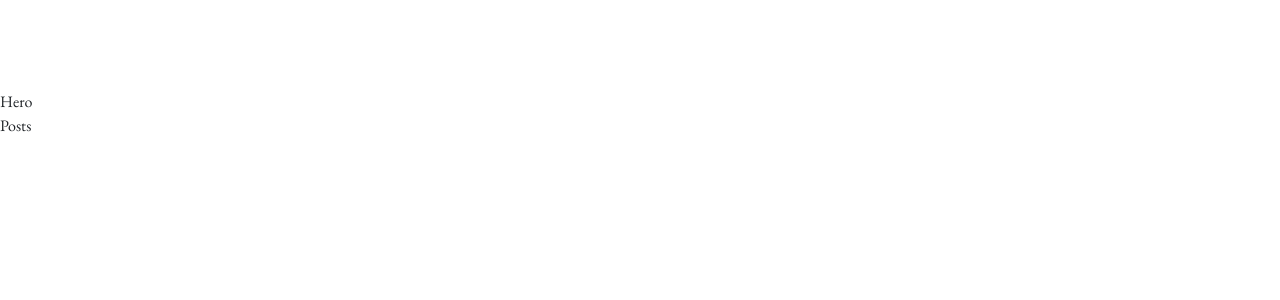
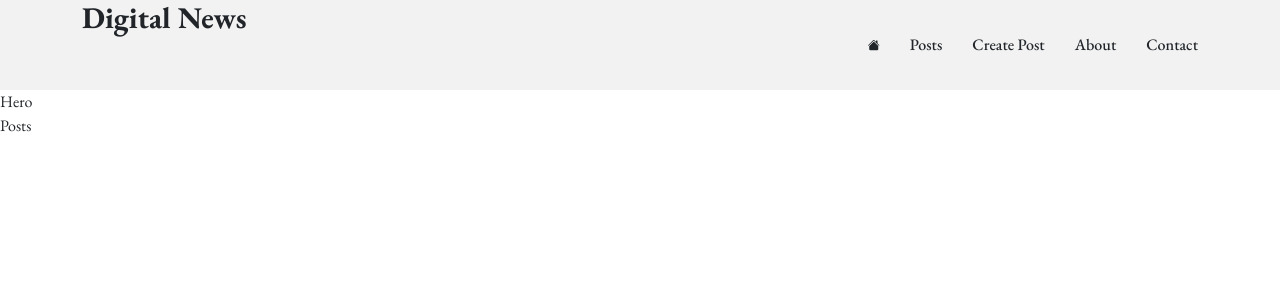
Before and after one commit to spriveen/-Digital-news-app, a Next.js app in the folder my-app/: page / in a window 1280 px wide. Shown: the top 300 px of the page. Built offline with nearby package versions, Linux system fonts and the light colour scheme.

Commit message:
update nav.tsx

```diff
--- a/my-app/src/app/layout.tsx
+++ b/my-app/src/app/layout.tsx
@@ -8,7 +8,10 @@ import 'bootstrap/dist/css/bootstrap.css';
 import 'aos/dist/aos.css';
 
 import type { Metadata } from "next";
-import { EB_Garamond } from "next/font/google"; // Remove duplicate import
+import { EB_Garamond } from "next/font/google";
+
+import Header from '@/components/Header'; // Ensure the path is correct
+
 import './variables.css';
 import "./globals.css";
 
@@ -31,6 +34,7 @@ export default function RootLayout({
   return (
     <html lang="en">
       <body className={`${ebGaramond.variable}`}> {/* Use ebGaramond here */}
+        <Header /> {/* Ensure Header component path is correct */}
         {children}
       </body>
     </html>
--- /dev/null
+++ b/my-app/src/components/Header.tsx
@@ -0,0 +1,22 @@
+'use client';
+
+import React,{useState} from 'react';
+import './header.css';
+import Nav from './Nav';
+
+
+export default function Header() {
+  return(
+    <header id='header'
+    className='header d-flex algin-items-center fixed-top'
+    >
+   <div className='container-flud container-xl d-flex algin-items-center justify-content-between'>
+    <a href='/' className='logo d-flex algin-items-center'>
+    {/* <img src='' alt='' */}
+    <h1>Digital News</h1>
+    </a>
+    <Nav />
+    </div>
+    </header>
+  )
+  }
--- /dev/null
+++ b/my-app/src/components/Nav.tsx
@@ -0,0 +1,28 @@
+import React from 'react';
+import { navs } from '@/data/data';
+import './nav.css';
+import Link from 'next/link';
+
+export default function Nav() {
+  return (
+    <nav id='navbar' className='navbar'>
+        <ul>
+            {
+                navs.map((nav) => (
+                    <li key={nav.id}>
+                        <Link href={nav.link}>
+                        {
+                            nav.name==='Home' ? (
+                     <i className="bi bi-house-fill"></i>
+                            ):(
+                     nav.name
+                        )}
+                        </Link>
+                    </li>
+                ))
+            }
+        </ul>
+
+    </nav>
+  )
+}
--- /dev/null
+++ b/my-app/src/components/header.css
@@ -0,0 +1,25 @@
+/*--------------------------------------------------------------
+# Header
+--------------------------------------------------------------*/
+.header {
+    height: 90px;
+    transition: all 0.5s;
+    z-index: 997;
+    background: #f2f2f2;
+  }
+
+  .header.sticked {
+    height: 70px;
+  }
+
+  .header .logo img {
+    max-height: 40px;
+    margin-right: 6px;
+  }
+
+  .header .logo h1 {
+    font-size: 30px;
+    font-weight: 700;
+    color: var(--color-default);
+    font-family: var(--font-primary);
+  }
--- /dev/null
+++ b/my-app/src/components/nav.css
@@ -0,0 +1,238 @@
+/*--------------------------------------------------------------
+# Desktop Navigation
+--------------------------------------------------------------*/
+@media (min-width: 1280px) {
+    .navbar {
+      padding: 0;
+    }
+
+    .navbar ul {
+      margin: 0;
+      padding: 0;
+      display: flex;
+      list-style: none;
+      align-items: center;
+    }
+
+    .navbar li {
+      position: relative;
+    }
+
+    .navbar a,
+    .navbar a:focus {
+      display: flex;
+      align-items: center;
+      justify-content: space-between;
+      padding: 10px 0 10px 30px;
+      font-family: var(--font-primary);
+      font-size: 16px;
+      font-weight: 500;
+      color: rgba(var(--color-default-rgb), 1);
+      white-space: nowrap;
+      transition: 0.3s;
+    }
+
+    .navbar a i,
+    .navbar a:focus i {
+      font-size: 12px;
+      line-height: 0;
+      margin-left: 5px;
+    }
+
+    .navbar a:hover,
+    .navbar .active,
+    .navbar .active:focus,
+    .navbar li:hover > a {
+      color: var(--color-default);
+    }
+
+    .navbar .getstarted,
+    .navbar .getstarted:focus {
+      background: var(--color-primary);
+      padding: 8px 20px;
+      margin-left: 30px;
+      border-radius: 4px;
+      color: var(--color-white);
+    }
+
+    .navbar .getstarted:hover,
+    .navbar .getstarted:focus:hover {
+      color: var(--color-white);
+      background: rgba(var(--color-primary-rgb), 0.8);
+    }
+
+    .navbar .dropdown ul {
+      display: block;
+      position: absolute;
+      left: 14px;
+      top: calc(100% + 30px);
+      margin: 0;
+      padding: 10px 0;
+      z-index: 99;
+      opacity: 0;
+      visibility: hidden;
+      background: var(--color-white);
+      box-shadow: 0px 0px 30px rgba(127, 137, 161, 0.25);
+      transition: 0.3s;
+      border-radius: 4px;
+    }
+
+    .navbar .dropdown ul li {
+      min-width: 200px;
+    }
+
+    .navbar .dropdown ul a {
+      padding: 10px 20px;
+      font-size: 15px;
+      text-transform: none;
+      font-weight: 400;
+    }
+
+    .navbar .dropdown ul a i {
+      font-size: 12px;
+    }
+
+    .navbar .dropdown ul a:hover,
+    .navbar .dropdown ul .active:hover,
+    .navbar .dropdown ul li:hover > a {
+      color: var(--color-primary);
+    }
+
+    .navbar .dropdown:hover > ul {
+      opacity: 1;
+      top: 100%;
+      visibility: visible;
+    }
+
+    .navbar .dropdown .dropdown ul {
+      top: 0;
+      left: calc(100% - 30px);
+      visibility: hidden;
+    }
+
+    .navbar .dropdown .dropdown:hover > ul {
+      opacity: 1;
+      top: 0;
+      left: 100%;
+      visibility: visible;
+    }
+  }
+
+  @media (min-width: 1280px) and (max-width: 1366px) {
+    .navbar .dropdown .dropdown ul {
+      left: -90%;
+    }
+
+    .navbar .dropdown .dropdown:hover > ul {
+      left: -100%;
+    }
+  }
+
+  .mobile-nav-toggle {
+    display: none;
+  }
+
+  /*--------------------------------------------------------------
+    # Mobile Navigation
+    --------------------------------------------------------------*/
+  @media (max-width: 1279px) {
+    .navbar {
+      padding: 0;
+      z-index: 9997;
+    }
+
+    .navbar ul {
+      display: none;
+      position: absolute;
+      inset: 55px 15px 15px 15px;
+      padding: 10px 0;
+      margin: 0;
+      border-radius: 10px;
+      background-color: var(--color-white);
+      overflow-y: auto;
+      transition: 0.3s;
+      z-index: 9998;
+    }
+
+    .navbar a,
+    .navbar a:focus {
+      display: flex;
+      align-items: center;
+      justify-content: space-between;
+      padding: 10px 20px;
+      font-family: var(--font-primary);
+      font-size: 15px;
+      font-weight: 600;
+      color: var(--color-primary);
+      white-space: nowrap;
+      transition: 0.3s;
+    }
+
+    .navbar a i,
+    .navbar a:focus i {
+      font-size: 12px;
+      line-height: 0;
+      margin-left: 5px;
+    }
+
+    .navbar a:hover,
+    .navbar .active,
+    .navbar .active:focus,
+    .navbar li:hover > a {
+      color: var(--color-primary);
+    }
+
+    .navbar .dropdown ul,
+    .navbar .dropdown .dropdown ul {
+      position: static;
+      display: none;
+      z-index: 99;
+      padding: 10px 0;
+      margin: 10px 20px;
+      background: var(--color-white);
+      transition: all 0.5s ease-in-out;
+      box-shadow: 0px 0px 30px rgba(var(--color-black-rgb), 0.1);
+    }
+
+    .navbar .dropdown > .dropdown-active,
+    .navbar .dropdown .dropdown > .dropdown-active {
+      display: block;
+    }
+
+    .mobile-nav-toggle {
+      display: inline-block;
+      color: var(--color-secondary);
+      font-size: 28px;
+      cursor: pointer;
+      line-height: 0;
+      transition: 0.5s;
+    }
+
+    .mobile-nav-toggle.bi-x {
+      color: var(--color-black);
+    }
+
+    .mobile-nav-active {
+      overflow: hidden;
+    }
+
+    .mobile-nav-active .mobile-nav-toggle {
+      position: fixed;
+      top: 15px;
+      right: 15px;
+      z-index: 9999;
+      color: var(--color-white);
+    }
+
+    .mobile-nav-active .navbar {
+      position: fixed;
+      overflow: hidden;
+      inset: 0;
+      background: rgba(var(--color-black-rgb), 0.6);
+      transition: 0.3s;
+    }
+
+    .mobile-nav-active .navbar > ul {
+      display: block;
+    }
+  }
--- /dev/null
+++ b/my-app/src/data/data.ts
@@ -0,0 +1,107 @@
+export const navs = [
+    {
+      id: 1,
+      name: 'Home',
+      link: '/',
+      active: true,
+    },
+    {
+      id: 2,
+      name: 'Posts',
+      link: '/postitems',
+      active: false,
+    },
+    {
+      id: 3,
+      name: 'Create Post',
+      link: '/createpostitems',
+      active: false,
+    },
+    {
+      id: 4,
+      name: 'About',
+      link: '/about',
+      active: false,
+    },
+    {
+      id: 5,
+      name: 'Contact',
+      link: '/contact',
+      active: false,
+    },
+  ];
+
+  export const scis = [
+    {
+      id: 1,
+      icon: 'bi-facebook',
+      link: '',
+    },
+    {
+      id: 2,
+      icon: 'bi-twitter-x',
+      link: '',
+    },
+    {
+      id: 3,
+      icon: 'bi-instagram',
+      link: '',
+    },
+  ];
+
+  export const heroSlides = [
+    {
+      id: 1,
+      bgImg: 'assets/img/post-slide-1.jpg',
+      title: 'The Best Homemade Masks for Face (keep the Pimples Away)',
+      brief: `Lorem ipsum dolor sit amet, consectetur adipisicing
+      elit. Quidem neque est mollitia! Beatae minima assumenda
+      repellat harum vero, officiis ipsam magnam obcaecati
+      cumque maxime inventore repudiandae quidem
+      necessitatibus rem atque.`,
+    },
+    {
+      id: 2,
+      bgImg: 'assets/img/post-slide-2.jpg',
+      title:
+        '17 Pictures of Medium Length Hair in Layers That Will Inspire Your New Haircut',
+      brief: `Lorem ipsum dolor sit amet, consectetur adipisicing
+      elit. Quidem neque est mollitia! Beatae minima assumenda
+      repellat harum vero, officiis ipsam magnam obcaecati
+      cumque maxime inventore repudiandae quidem
+      necessitatibus rem atque.`,
+    },
+    {
+      id: 3,
+      bgImg: 'assets/img/post-slide-3.jpg',
+      title: '9 Half-up/half-down Hairstyles for Long and Medium Hair',
+      brief: `Lorem ipsum dolor sit amet, consectetur adipisicing
+      elit. Quidem neque est mollitia! Beatae minima assumenda
+      repellat harum vero, officiis ipsam magnam obcaecati
+      cumque maxime inventore repudiandae quidem
+      necessitatibus rem atque.`,
+    },
+    {
+      id: 4,
+      bgImg: 'assets/img/post-slide-4.jpg',
+      title: '13 Amazing Poems from Shel Silverstein with Valuable Life Lessons',
+      brief: `Lorem ipsum dolor sit amet, consectetur adipisicing
+      elit. Quidem neque est mollitia! Beatae minima assumenda
+      repellat harum vero, officiis ipsam magnam obcaecati
+      cumque maxime inventore repudiandae quidem
+      necessitatibus rem atque.`,
+    },
+  ];
+
+  export const contact = [
+    {
+      id: 1,
+      details: {
+        name: 'Example Name',
+        email: 'info@example.com',
+        subject: 'Message',
+        message: `Ullamco laboris nisi ut aliquip ex ea commodo consequat. Duis aute irure dolor in reprehenderit in voluptate
+      velit esse cillum dolore eu fugiat nulla pariatur`,
+      },
+    },
+  ];
```
